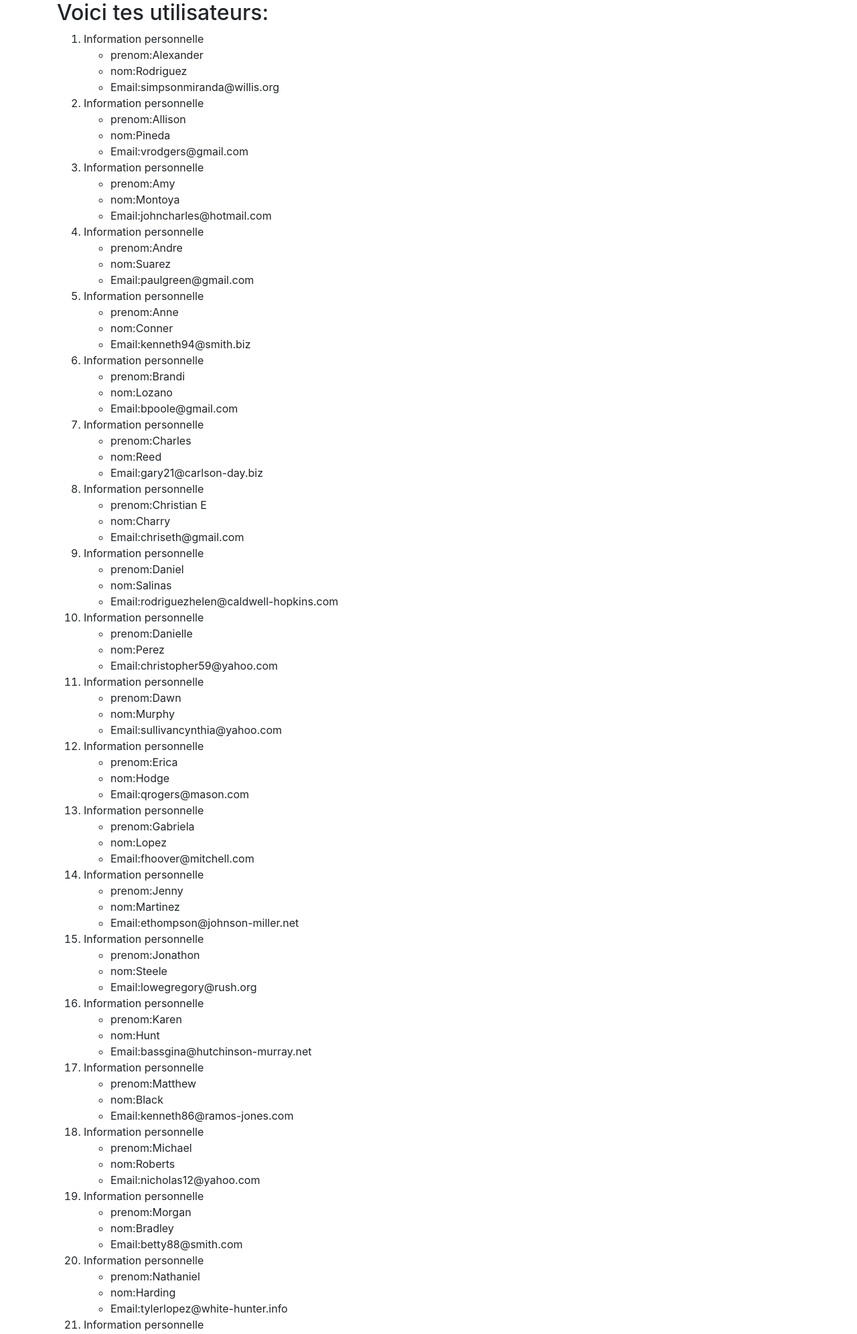
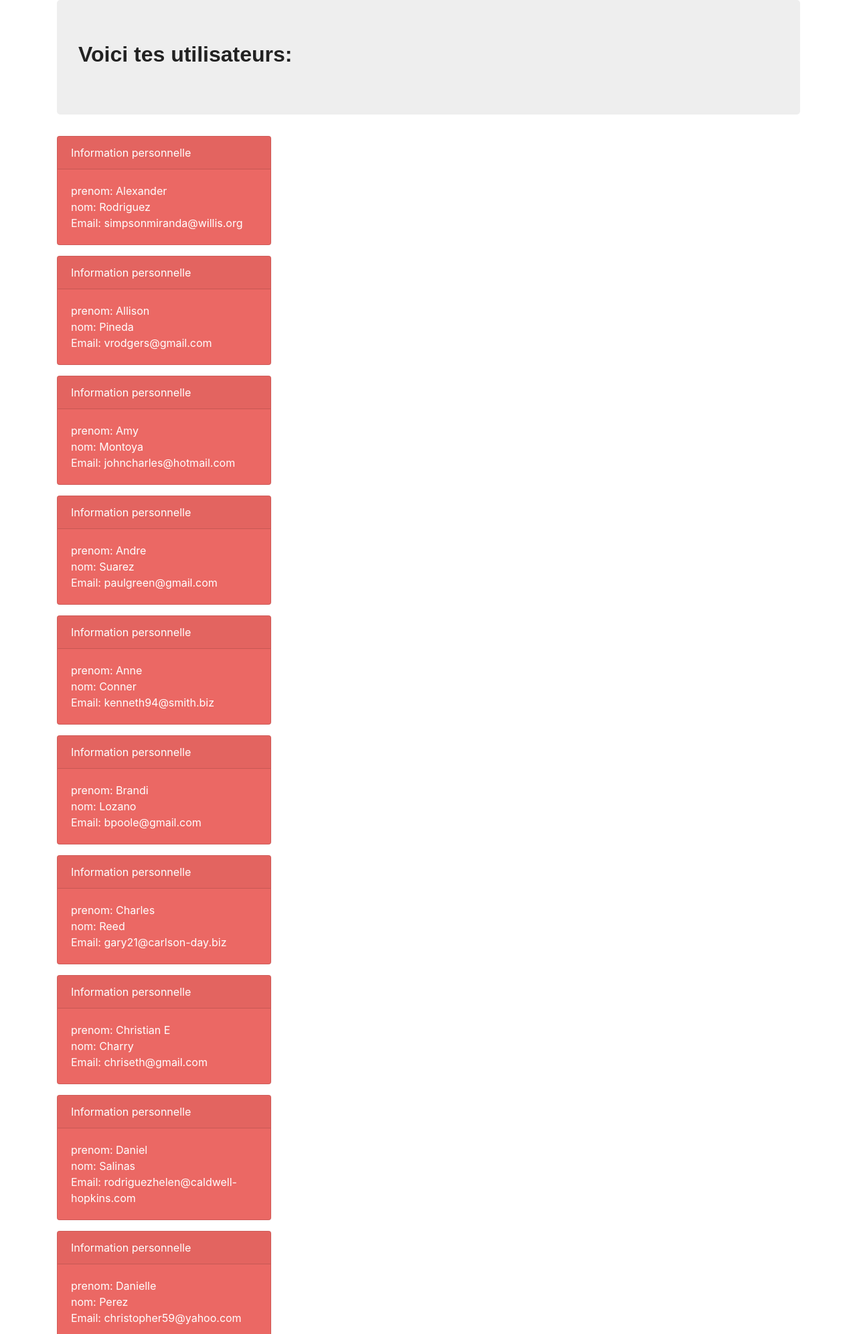
Before and after one commit to foxtreme/djangoTutorialSeries, a Django app: page /users/ in a window 1280 px wide. Shown: the top 1992 px of the page at 67% size. Run offline with Django 3.2, Linux system fonts and the light colour scheme; data comes from the database, SQL or seed files in the repository; some libraries are stand-ins or nearby versions; some web fonts are replaced.

Commit message:
added styles for proTwo

```diff
--- a/proTwo/templates/AppTwo/userforms.html
+++ b/proTwo/templates/AppTwo/userforms.html
@@ -3,16 +3,19 @@
 <html>
 <head>
     <meta charset="utf-8">
-        <link href="https://stackpath.bootstrapcdn.com/bootstrap/4.3.1/css/bootstrap.min.css" rel="stylesheet" integrity="sha384-ggOyR0iXCbMQv3Xipma34MD+dH/1fQ784/j6cY/iJTQUOhcWr7x9JvoRxT2MZw1T" crossorigin="anonymous">
+    <link href="https://stackpath.bootstrapcdn.com/bootswatch/4.3.1/journal/bootstrap.min.css" rel="stylesheet" integrity="sha384-ciphE0NCAlD2/N6NUApXAN2dAs/vcSAOTzyE202jJx3oS8n4tAQezRgnlHqcJ59C" crossorigin="anonymous">
     <title>Formulaire</title>
 </head>
 <body>
 <div class="container">
     <h1>Inscrivez vous s'il vous plaît</h1>
     <form method="POST">
+        <fieldset>
             {{ form.as_p }}
             {% csrf_token %}
             <input type="submit" class="btn btn-primary" value="Envoyer">
+        </fieldset>
+
     </form>
 </div>
 
--- a/proTwo/templates/AppTwo/users.html
+++ b/proTwo/templates/AppTwo/users.html
@@ -3,21 +3,28 @@
 <html>
 <head>
     <meta charset="utf-8">
-        <link href="https://stackpath.bootstrapcdn.com/bootstrap/4.3.1/css/bootstrap.min.css" rel="stylesheet" integrity="sha384-ggOyR0iXCbMQv3Xipma34MD+dH/1fQ784/j6cY/iJTQUOhcWr7x9JvoRxT2MZw1T" crossorigin="anonymous">
+    <link href="https://stackpath.bootstrapcdn.com/bootswatch/4.3.1/journal/bootstrap.min.css" rel="stylesheet"
+          integrity="sha384-ciphE0NCAlD2/N6NUApXAN2dAs/vcSAOTzyE202jJx3oS8n4tAQezRgnlHqcJ59C" crossorigin="anonymous">
     <title>Utilisateurs</title>
 </head>
 <body>
 <div class="proTwo container">
+    <div class="jumbotron">
         <h2>Voici tes utilisateurs:</h2>
+    </div>
     {% if users %}
-                <ol>
+        <ol class="list-group">
             {% for user in users %}
-                    <li>Information personnelle</li>
-                        <ul>
-                            <li>prenom:{{ user.first_name }}</li>
-                            <li>nom:{{ user.last_name }}</li>
-                            <li>Email:{{ user.email }}</li>
-                        </ul>
+                <div class="card text-white bg-primary mb-3" style="max-width: 20rem;">
+                    <div class="card-header">Information personnelle</div>
+                    <div class="card-body">
+                        <p class="card-text">
+                            prenom: {{ user.first_name }}<br>
+                            nom: {{ user.last_name }}<br>
+                            Email: {{ user.email }}<br>
+                        </p>
+                    </div>
+                </div>
             {% endfor %}
         </ol>
     {% else %}
```
Lines whose indentation alone changed are shown as unchanged.
